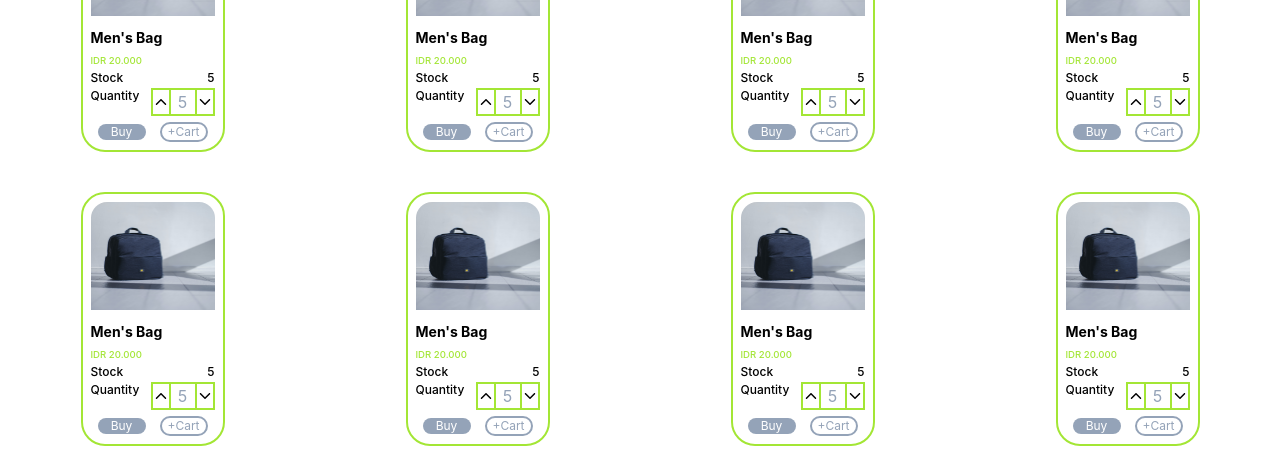
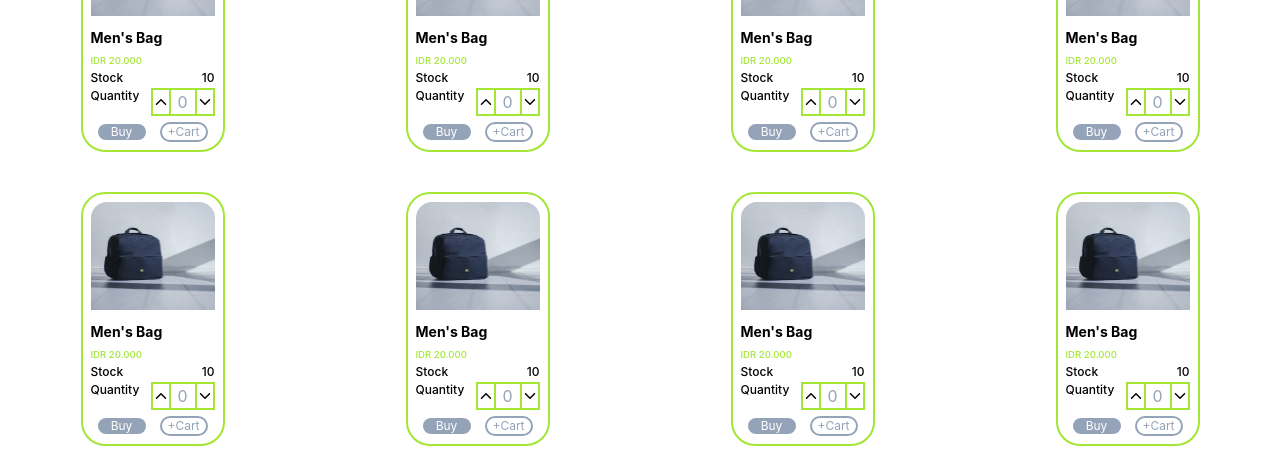
Before and after one commit to tawakalmit/mercat-app, a Next.js app: page /user/productpages/ProductPage in a window 1280 px wide. Shown: the part 206-664 px from the top of the page. Built offline with nearby package versions, Linux system fonts and the light colour scheme.

Commit message:
memperbaiki function button plus minus

```diff
--- a/pages/user/components/DashboardCard.jsx
+++ b/pages/user/components/DashboardCard.jsx
@@ -2,15 +2,20 @@ import React, {useState} from 'react';
 import Image from 'next/image';
 import { IoIosArrowUp, IoIosArrowDown } from "react-icons/io";
 const DashboardCard = () =>{
-    const [counter, setCounter]=useState(5);
+    const [counter, setCounter]=useState(0);
+    const [stock, setStock]=useState(10);
 
     const increment =()=>{
+        if(stock>=1){
         setCounter(counter+1);
+        setStock(stock-1);
+        }
     }
 
     const decrement =()=>{
         if(counter>=1){
-        setCounter(counter-1);
+            setCounter(counter-1);
+            setStock(stock+1);
         }
     }
 
@@ -22,7 +27,7 @@ const DashboardCard = () =>{
                 <h3 className="text-[0.6rem] font-medium text-lime-400 mt-1.5">IDR 20.000</h3>
                 <div className="mt-0.5 w-full h-auto flex justify-between gap-0">
                 <p className="text-xs font-medium">Stock</p>
-                <p className="text-xs font-medium">{counter}</p>
+                <p className="text-xs font-medium">{stock}</p>
                 </div>
                 <div className="mt-0.5 w-full h-auto flex justify-between">
                 <p className="text-xs font-medium">Quantity</p>
```
